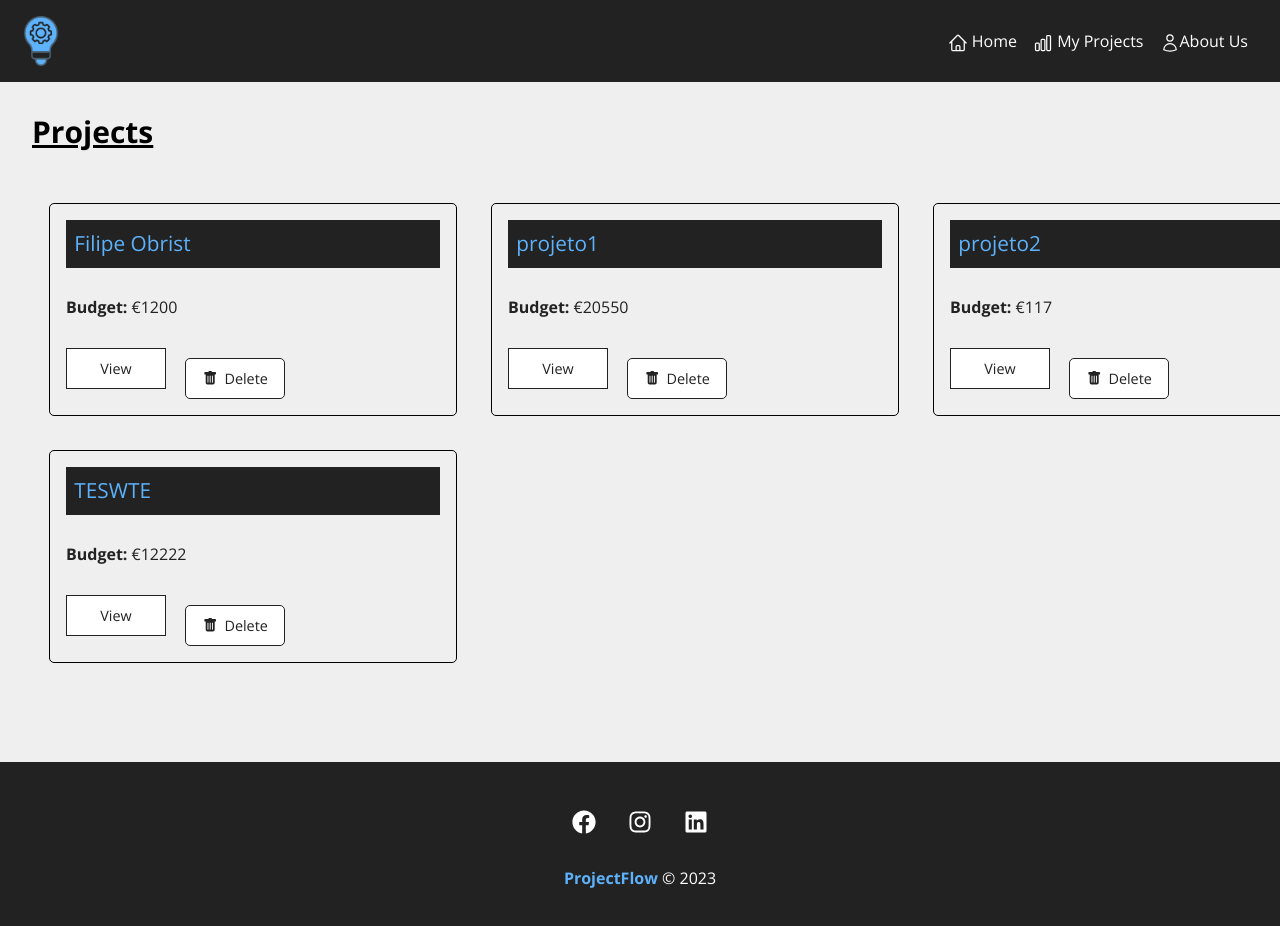
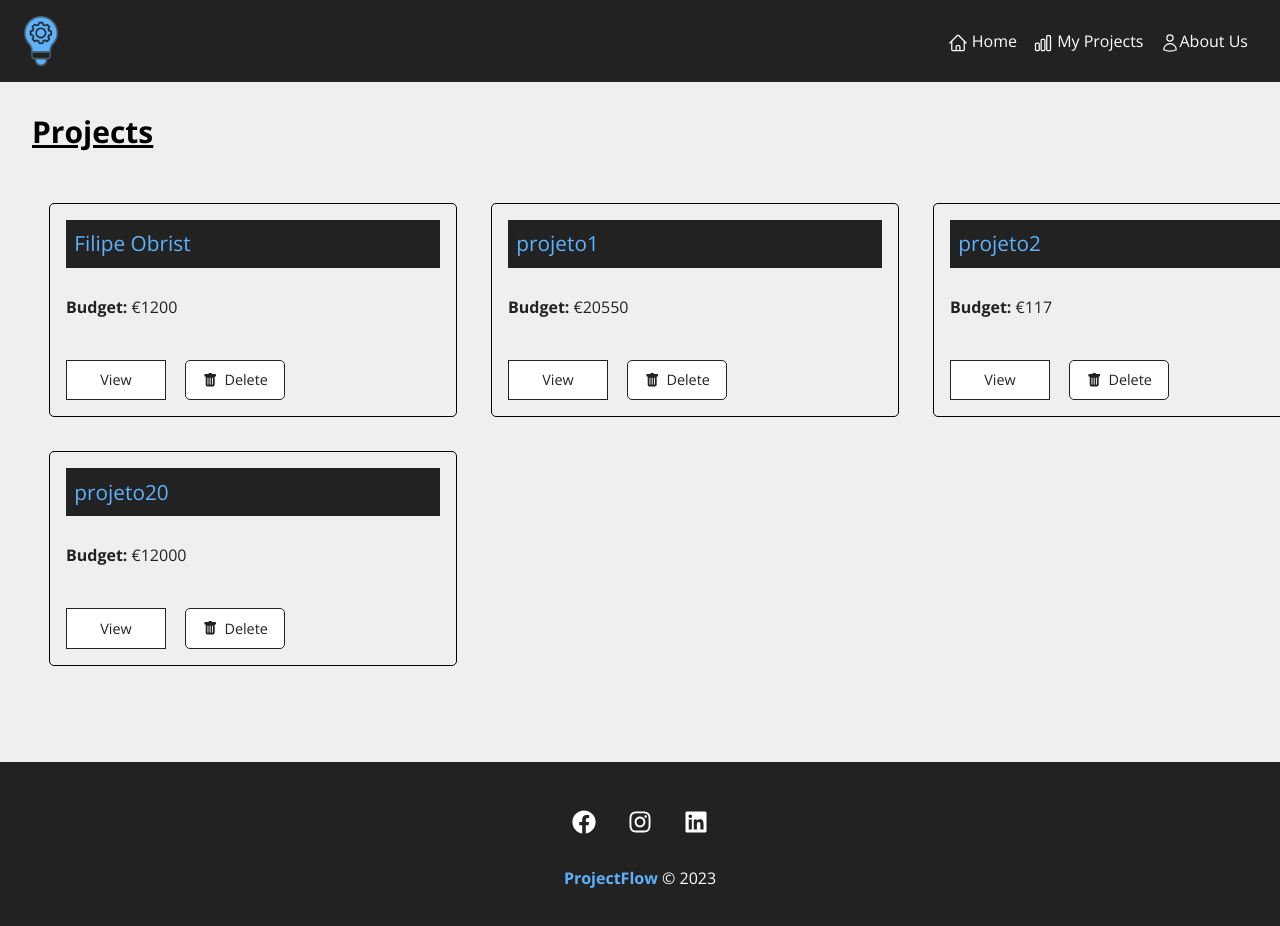
Before and after one commit to ZeMendes17/IHC_ProjectFlow, a React (Create React App) app: page /MyProjects in a window 1280 px wide. Shown: the top 926 px of the page. Built offline with nearby package versions, Linux system fonts and the light colour scheme; data requests are answered from the project's data file.

Commit message:
buttons are alligned

```diff
--- a/db.json
+++ b/db.json
@@ -61,7 +61,7 @@
       "name": "projeto1",
       "budget": "20550",
       "description": "aaaaaaaaaaaaaaaaaaaaaaaaaaaa",
-      "cost": 36,
+      "cost": null,
       "services": [
         {
           "name": "Filipe Obrist",
@@ -80,6 +80,9 @@
           "cost": "12",
           "description": "asdasdasdasdsadasdasdasdasdasdasdasdasdasdasdadasdsadasdadasdas",
           "id": "df093f82-b21a-419a-9c05-fb41c1cac581"
+        },
+        {
+          "id": "bff4f16d-feb2-488e-bafc-061ad8af4782"
         }
       ],
       "id": 5
@@ -136,12 +139,12 @@
       "id": 6
     },
     {
-      "name": "TESWTE",
-      "budget": "12222",
-      "description": "asdas asjdhjkwa fkçdokvçlcxmvk.mcxkvlcxkmv xckvmxnvklxcnvklcxnvklxcnv cxknv ",
+      "name": "projeto20",
+      "budget": "12000",
+      "description": "Este projeto terá de fazer...",
       "cost": 0,
       "services": [],
-      "id": 7
+      "id": 8
     }
   ]
 }
--- a/src/layout/ProjectCard.module.css
+++ b/src/layout/ProjectCard.module.css
@@ -45,6 +45,7 @@
     justify-content: center;
     transition: 0.5s;
     width: 100px !important;
+    margin-top: 1.5em;
 
 }
 
```
